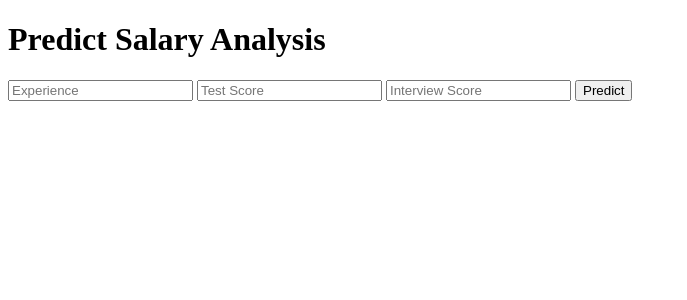
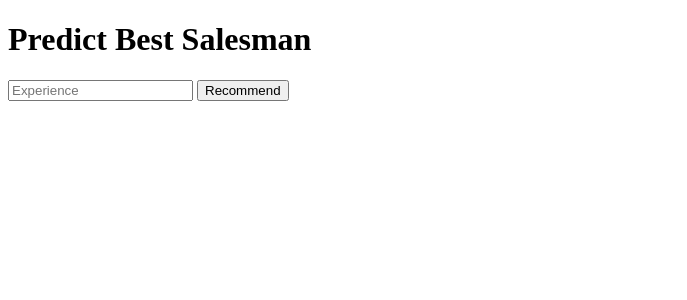
Before and after one commit to tarunpunna/Heroku-Demo, a Flask app: page / in a window 1280 px wide. Shown: the top 300 px of the page, without its empty margins (0-687 px from the left). Run offline with Flask 2, Linux system fonts and the light colour scheme; parts of the project's set-up code (start-up, migrations or seed data) failed here and were passed over.

Commit message:
Update index.html

```diff
--- a/templates/index.html
+++ b/templates/index.html
@@ -13,15 +13,13 @@
 
 <body>
  <div class="login">
-	<h1>Predict Salary Analysis</h1>
+	<h1>Predict Best Salesman</h1>
 
      <!-- Main Input For Receiving Query to our ML -->
     <form action="{{ url_for('predict')}}"method="post">
-    	<input type="text" name="experience" placeholder="Experience" required="required" />
-        <input type="text" name="test_score" placeholder="Test Score" required="required" />
-		<input type="text" name="interview_score" placeholder="Interview Score" required="required" />
+    	<input type="text" name="Client ID" placeholder="Experience" required="required" />
 
-        <button type="submit" class="btn btn-primary btn-block btn-large">Predict</button>
+        <button type="submit" class="btn btn-primary btn-block btn-large">Recommend</button>
     </form>
 
    <br>
```
